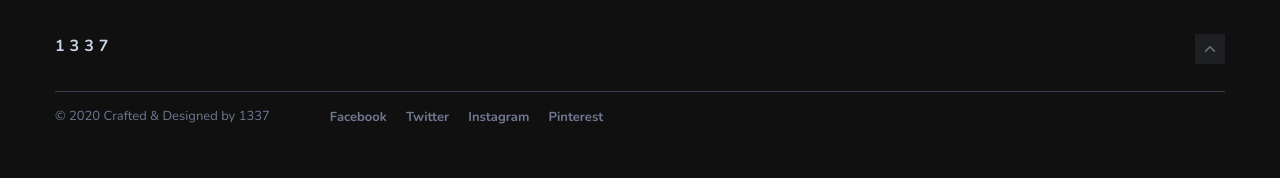
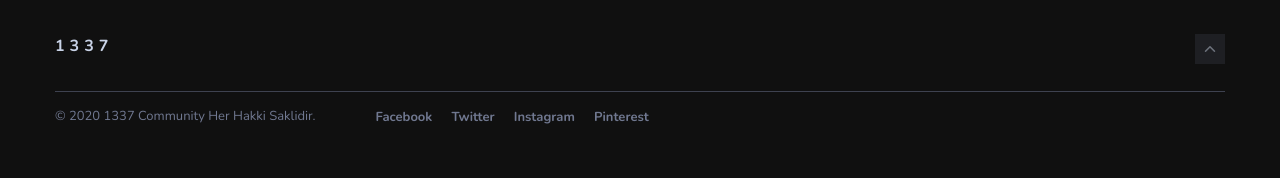
Before and after one commit to 1337software/1337software.github.io, a Jekyll site: the page built from index.html, in a window 1280 px wide. Shown: the part 1356-1534 px from the top of the page. Built offline with Jekyll 4.4.1, drawn with Linux system fonts in a browser that asks for light colours; nearby versions of some CDN libraries; the list of posts is cut into pages by our own code.

Commit message:
Update footer.html

```diff
--- a/_includes/footer.html
+++ b/_includes/footer.html
@@ -10,7 +10,7 @@
         </div>
         <div class="footer-bottom">
           <div class="copyright">
-            <p>&copy; {{site.time | date: '%Y'}} Crafted & Designed by <a href="https://1337.net.tr">1337</a></p>
+            <p>&copy; {{site.time | date: '%Y'}} <a href="https://1337.net.tr">1337</a> Community Her Hakki Saklidir.</p>
           </div>
           <div class="footer-social">
             <ul class="list-reset">
```
